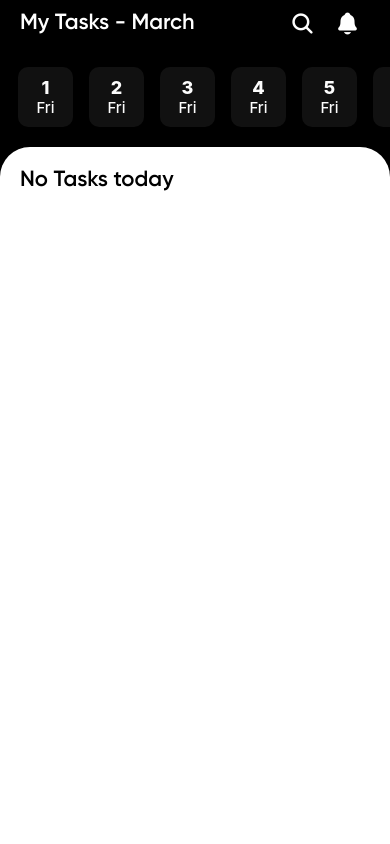
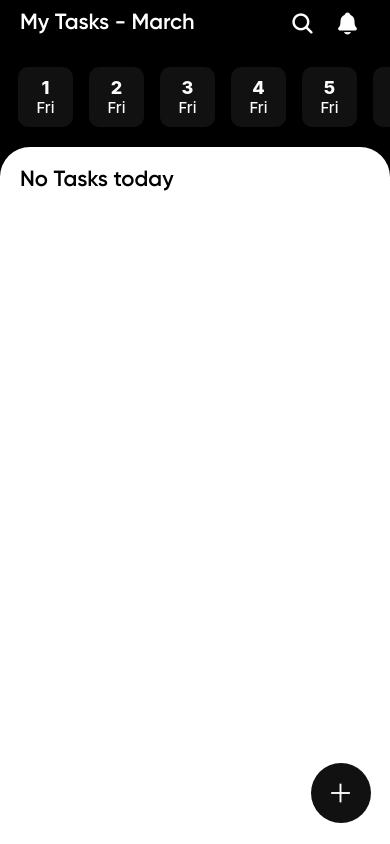
Before and after one commit to AissaRouk/React-Native-Task-Manager, a React Native app: screen / in a window 390 px wide. Built offline with nearby package versions, Linux system fonts and the light colour scheme.

Commit message:
Modal button added

```diff
--- a/src/Components/TasksViewComponent.tsx
+++ b/src/Components/TasksViewComponent.tsx
@@ -1,8 +1,10 @@
-import { ScrollView, View, Text } from "react-native";
+import { ScrollView, View, Text, TouchableOpacity } from "react-native";
 import { Day, Task } from "../Types/Types";
 import TaskComponent from "./TaskComponent";
 import { useContext } from "react";
 import { AppContext } from "../Context/Context";
+import { blackColor, whiteColor } from "../Utils/styles";
+import Icon from "react-native-vector-icons/Ionicons";
 
 export default function TasksViewComponent() {
   const { currentDay } = useContext(AppContext);
@@ -31,6 +33,21 @@ export default function TasksViewComponent() {
           <TaskComponent key={item.id} task={item} />
         ))}
       </ScrollView>
+      <TouchableOpacity
+        style={{
+          backgroundColor: blackColor,
+          height: 60,
+          width: 60,
+          borderRadius: 30,
+          justifyContent: "center",
+          alignItems: "center",
+          position: "absolute",
+          right: "5%",
+          bottom: "3%",
+        }}
+      >
+        <Icon name="add-sharp" size={30} color={whiteColor} />
+      </TouchableOpacity>
     </View>
   );
 }
```
